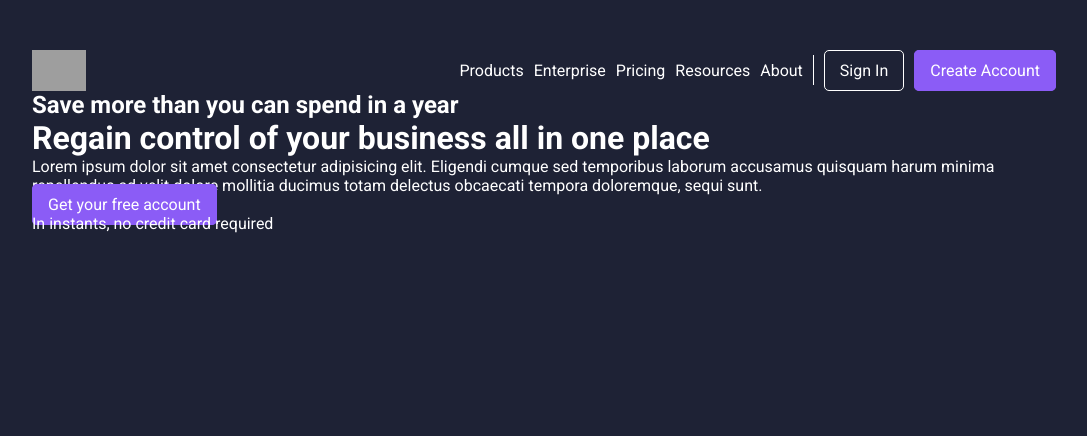
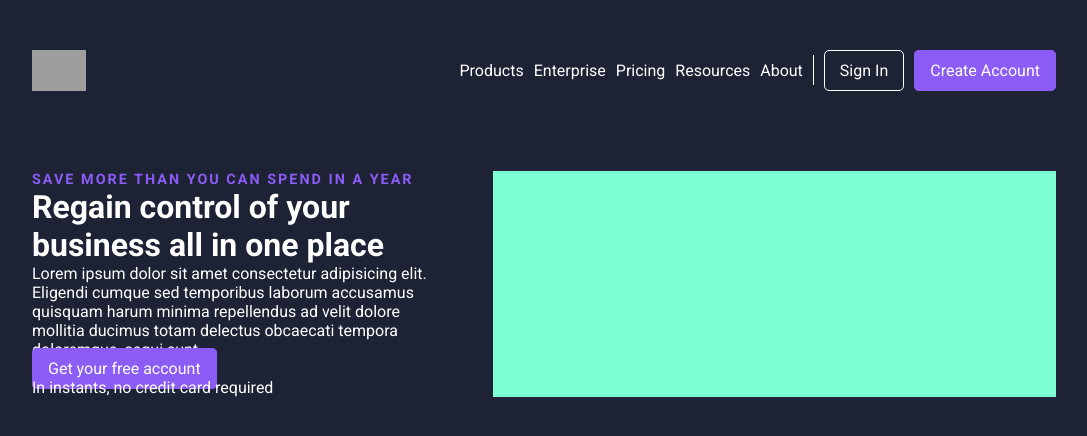
Before and after one commit to diegoc85/1ESPX-2024-Front-End, a plain HTML site: page projeto_simples/index.html in a window 1280 px wide. Shown: the whole page, without its empty margins (96-1183 px from the left). Drawn offline with Linux system fonts and the light colour scheme; grey boxes are pictures that could not be loaded.

Commit message:
more CSS

```diff
--- a/projeto_simples/style.css
+++ b/projeto_simples/style.css
@@ -61,3 +61,26 @@ nav img{
     padding: 10px 15px;
 
 }
+
+.banner-header{
+    padding-top: 5rem;
+    display: flex;
+    justify-content: space-between;
+}
+
+.banner-header .direita{
+    width: 55%;
+    background-color: aquamarine;
+}
+
+.banner-header .esquerda{
+    width: 40%;
+    min-width: 380px;
+}
+
+.banner-header h2{
+    text-transform: uppercase;
+    font-size: 0.9rem;
+    color: #8b5cf6;
+    letter-spacing: 2px;
+}
```
